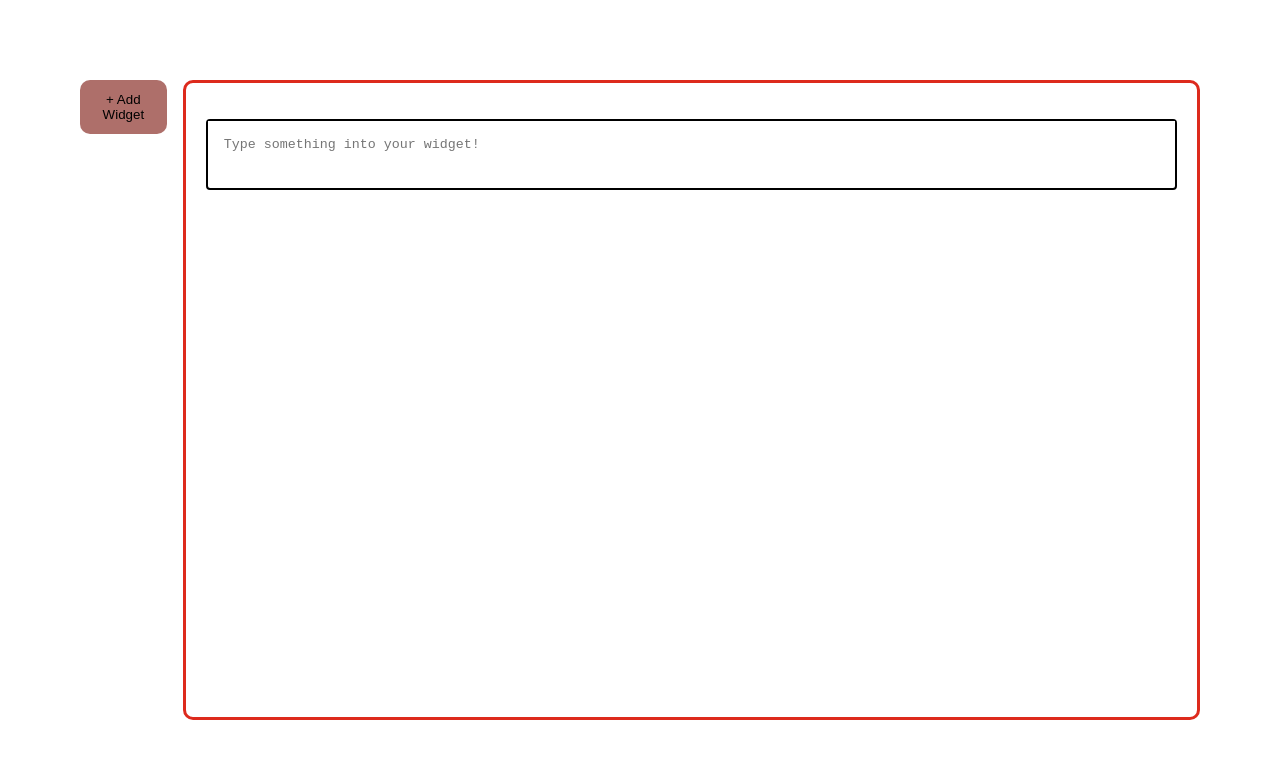
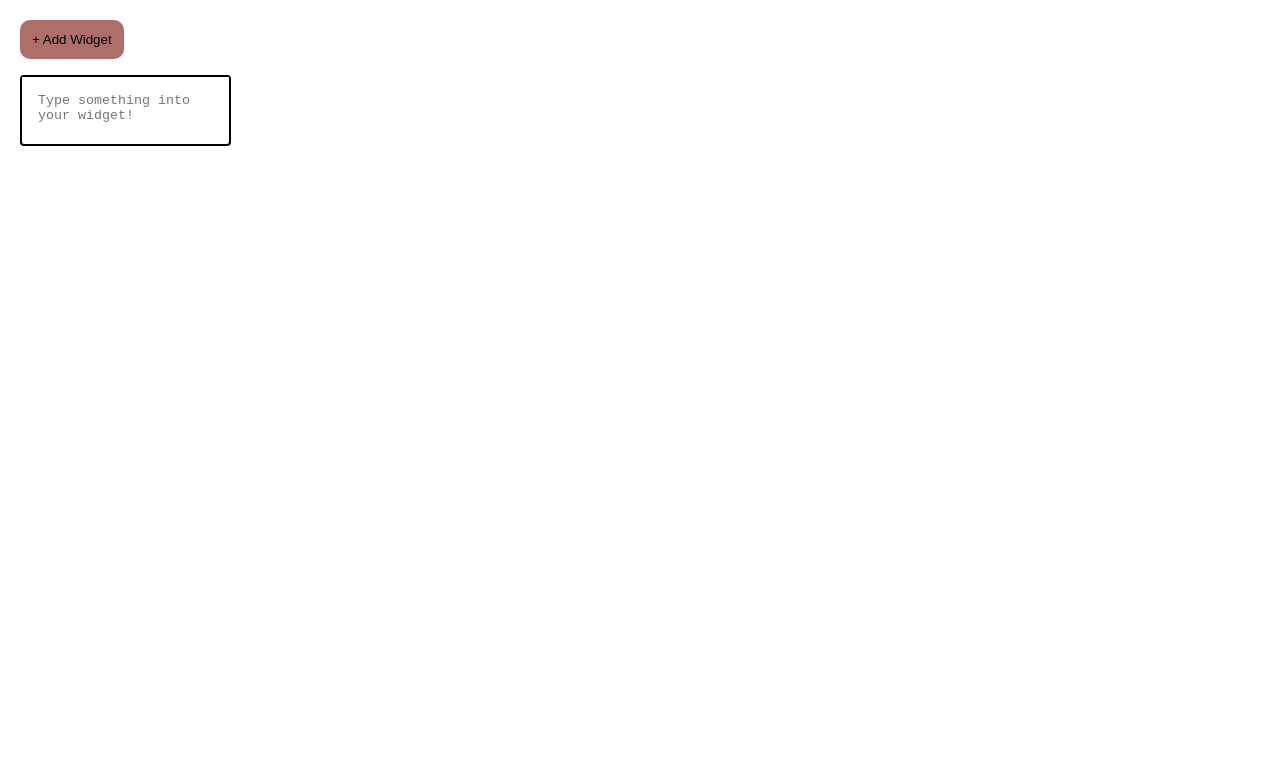
Before and after one commit to annie-kayal/trumpet-tech-test, a Next.js app: page / in a window 1280 px wide. Both pictures are taken after a click on the button "+ Add Widget". Shown: the top 758 px of the page. Built offline with nearby package versions, Linux system fonts and the light colour scheme.

Commit message:
Extract css folders into components and minor improvements

```diff
--- a/src/app/page.module.css
+++ b/src/app/page.module.css
@@ -1,8 +1,9 @@
 .page {
   margin: 0;
   display: flex;
+  flex-direction: column;
   height: 100svh;
-  padding: 80px;
+  padding: 1.25rem;
   font-family: var(--font-geist-sans);
 }
 
@@ -23,36 +24,6 @@
 
 
 
-button.addWidget {
-  height:min-content;
-  width: max-content;
-  padding: 12px;
-  border-radius: 10px;
-  background-color: #AE6F6A;
-  margin-right: 1rem;
-  box-shadow: none;
-  outline: none;
-  border: none;
-}
-
-/* Enable hover only on non-touch devices */
-@media (hover: hover) and (pointer: fine) {
-  a.primary:hover {
-    background: var(--button-primary-hover);
-    border-color: transparent;
-  }
-
-  a.secondary:hover {
-    background: var(--button-secondary-hover);
-    border-color: transparent;
-  }
-
-  .footer a:hover {
-    text-decoration: underline;
-    text-underline-offset: 4px;
-  }
-}
-
 @media (max-width: 600px) {
   .page {
     padding: 32px;
--- /dev/null
+++ b/src/components/Widgets/AddWidgetButton/addButton.module.css
@@ -0,0 +1,11 @@
+button.addWidget {
+  height:min-content;
+  width: max-content;
+  padding: 12px;
+  border-radius: 10px;
+  background-color: #AE6F6A;
+  margin-right: 1rem;
+  box-shadow: none;
+  outline: none;
+  border: none;
+}
--- a/src/components/Widgets/AddWidgetButton/index.tsx
+++ b/src/components/Widgets/AddWidgetButton/index.tsx
@@ -1,5 +1,5 @@
 import React, { ReactElement } from "react";
-import styles from "@/app/page.module.css";
+import styles from "./addButton.module.css";
 
 type TAddWidgetButton = {
   onClick: () => void;
--- a/src/components/Widgets/TextWidget/textwidget.module.css
+++ b/src/components/Widgets/TextWidget/textwidget.module.css
@@ -1,5 +1,5 @@
 .widget {
-    width: 100%;
+    width: fit-content;
     border: none;
     resize: none;
     padding: 1rem;
@@ -10,7 +10,9 @@
 }
 
 div.widgetContainer {
+    width: fit-content;
     border: 2px solid black;
     border-radius: 0.25rem;
     margin-top: 1rem;
+    margin-right: 0.75rem;
 }
--- a/src/components/Widgets/WidgetContainer/index.tsx
+++ b/src/components/Widgets/WidgetContainer/index.tsx
@@ -1,5 +1,5 @@
 import React, { memo } from "react";
-import styles from "../../../app/page.module.css";
+import styles from "./widgetContainer.module.css";
 import { TWidget } from "../types";
 import { TextWidget } from "../TextWidget";
 
@@ -13,7 +13,7 @@ export const WidgetContainer = memo(function widgetContainer({
   }
 
   return (
-    <div className={styles.main}>
+    <div className={styles.widgetContainer}>
       {widgets.map((widget) => (
         <TextWidget key={widget.id} widget={widget} />
       ))}
--- /dev/null
+++ b/src/components/Widgets/WidgetContainer/widgetContainer.module.css
@@ -0,0 +1,4 @@
+div.widgetContainer {
+    display: flex;
+    flex-wrap: wrap;
+}
```
